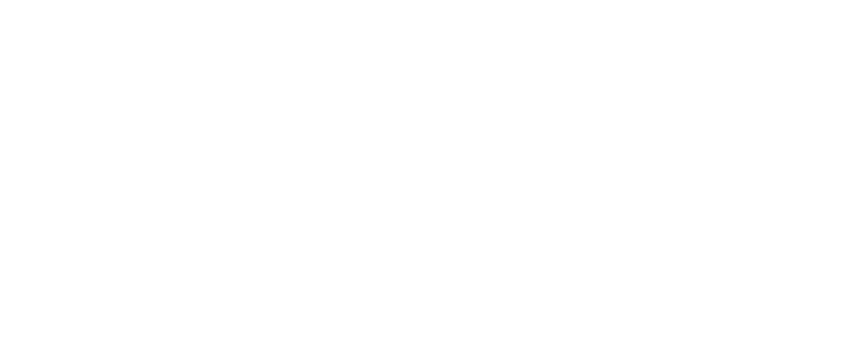
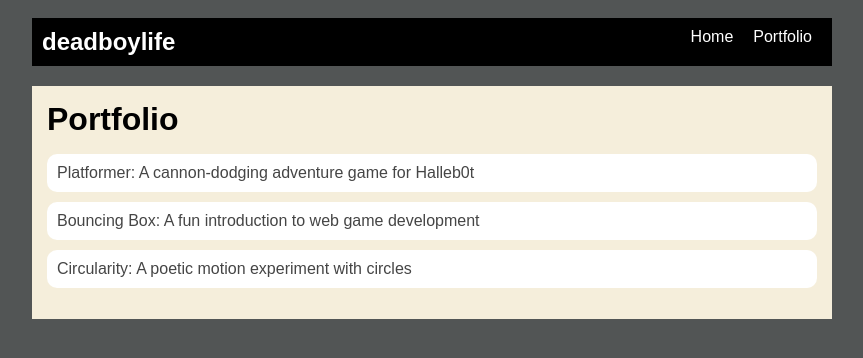
Before and after one commit to omery333/omery333.github.io, a plain HTML site: page portfolio.html in a window 1280 px wide. Shown: the whole page, without its empty margins (208-1071 px from the left). Drawn offline with Linux system fonts and the light colour scheme.

Commit message:
add portfolio page to website

```diff
--- a/portfolio.html
+++ b/portfolio.html
@@ -0,0 +1,44 @@
+
+
+<!DOCTYPE html>
+<html>
+  <head>
+    <title>Lucki😎</title>
+    <link rel="stylesheet" href="style.css" />
+  </head>
+
+
+ <body>
+   <!-- All content goes here -->
+   <div id="all-contents">
+       <nav>
+           <h1>deadboylife</h1>
+           <ul id="nav-ul">
+             <li class="nav-li">
+               <a href="index.html">Home</a>
+             </li>
+             <li class="nav-li">
+               <a href="portfolio.html">Portfolio</a>
+             </li>
+           </ul>
+           </nav>
+           <main>
+               <div class="content">
+                 <h1>Portfolio</h1>
+                 <ul id="portfolio">
+                   <li>
+                       <a href="fsd-projects/platformer/">Platformer: A cannon-dodging adventure game for Halleb0t</a>
+                     </li>
+                     <li>
+                       <a href="fsd-projects/bouncing-box/">Bouncing Box: A fun introduction to web game development</a>
+                     </li>
+                     <li>
+                       <a href="fsd-projects/circularity/">Circularity: A poetic motion experiment with circles</a>
+                     </li>
+                 </ul>
+               </div>
+             </main>
+
+   </div>
+ </body>
+</html>
--- a/style.css
+++ b/style.css
@@ -74,3 +74,29 @@ main {
 h2, h3 {
     margin: 0px;
 }
+
+/* Portfolio styles */
+.content h1 {
+    color: black;
+  }
+
+  #portfolio {
+    list-style-type: none;
+    padding-left: 0;
+  }
+
+  #portfolio li {
+    background: #fff;
+    padding: 10px;
+    border-radius: 10px;
+    margin-bottom: 10px;
+  }
+
+  #portfolio li:hover {
+    background: #eee;
+  }
+
+  #portfolio a {
+    text-decoration: none;
+    color: #454545;
+  }
```
